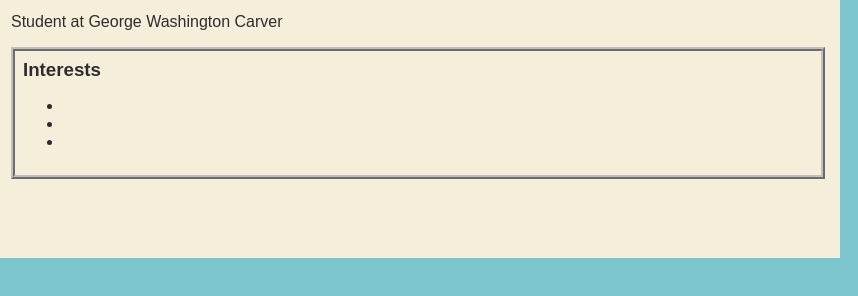
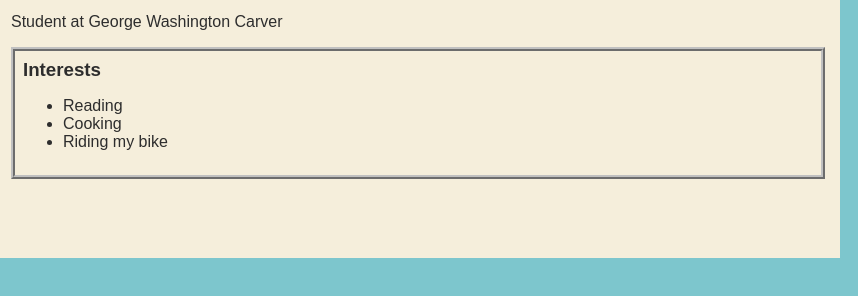
Before and after one commit to Jarmarrie2363/jarmarrie2363.github.io, a plain HTML site: page index.html in a window 1280 px wide. Shown: the part 134-430 px from the top of the page, 422-1280 px from the left. Drawn offline with Linux system fonts and the light colour scheme.

Commit message:
add index.html and css files

```diff
--- a/index.html
+++ b/index.html
@@ -38,9 +38,9 @@
           <div id="interests">
             <h3>Interests</h3>
             <ul>
-              <li></li>
-              <li></li>
-              <li></li>
+              <li>Reading</li>
+              <li>Cooking</li>
+              <li>Riding my bike</li>
             </ul>
           </div>
         </div>
```
